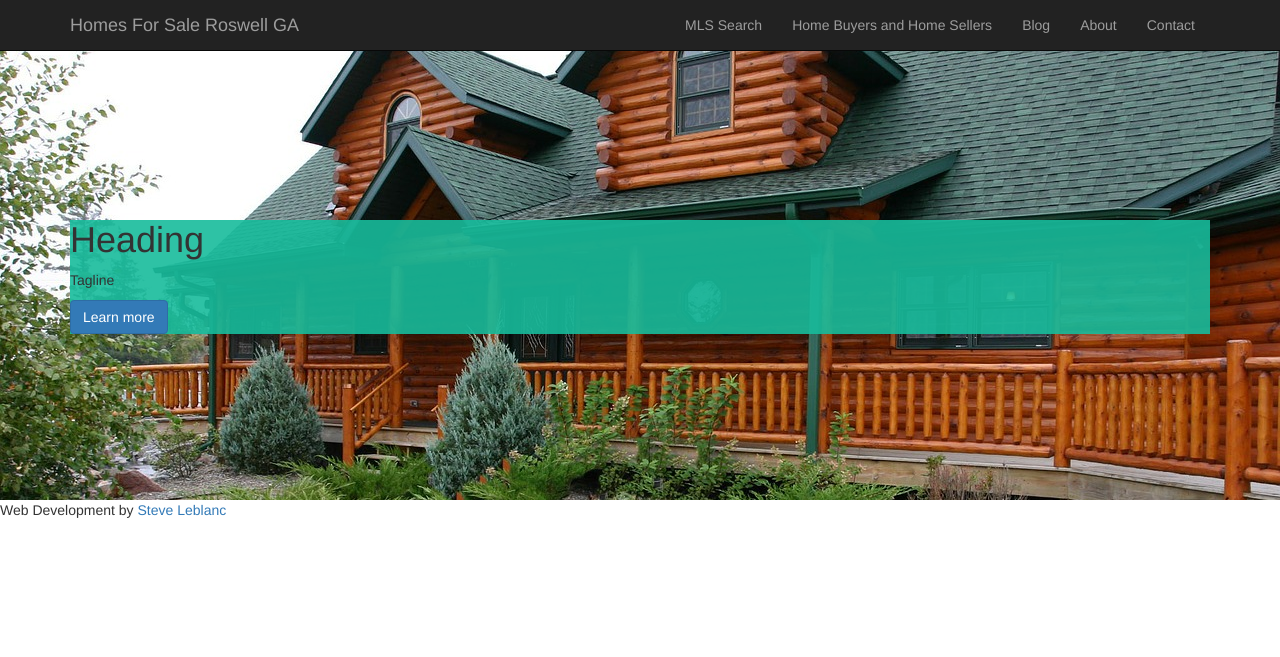
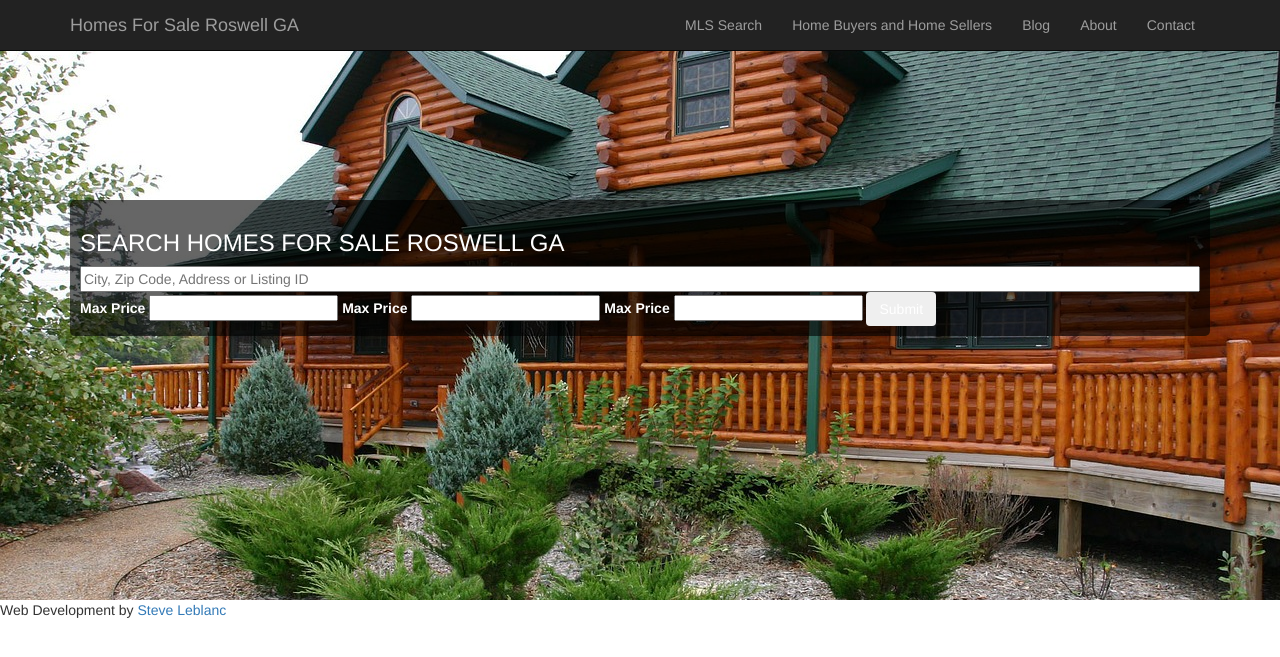
Before and after one commit to steveleblanc/homesforsaleroswellga, a PHP site: page / in a window 1280 px wide. Shown: the top 657 px of the page. Run offline with PHP 8.4, Linux system fonts and the light colour scheme.

Commit message:
working on main mls search box style

```diff
--- a/public_html/css/custom.css
+++ b/public_html/css/custom.css
@@ -4,20 +4,28 @@
     -moz-background-size: cover;
     -o-background-size: cover;
     background-size: cover;
-    height: 500px;
+    height: 600px;
 padding-top: 200px;
 }
 .jumbotron {
 	height: 500px;
 padding-top: 200px;
 }
+.container {
+	position: relative;
+}
 .mls-search {
-    position: relative;
+    /*position: absolute;*/
     width: 100%;
+    border-radius: 5px;
     margin-right: auto;
   margin-left: auto;
-padding-top: 0px;
-background: rgba(24, 188, 156, 0.9);
+  /*top: 50%;*/
+  min-height: 125px;
+  /*margin-top: -50px;*/
+background: rgba(0, 0, 0, 0.6);
+padding: 10px;
+color: #fff;
 }
 
 /*@media screen and (min-width: 768px){
@@ -25,3 +33,10 @@ background: rgba(24, 188, 156, 0.9);
     padding-top: 200px;
 }
 }*/
+
+.form-address {
+	width: 100%;
+}
+.form-price {
+	/*display: inline-block;*/
+}
--- a/public_html/index.html
+++ b/public_html/index.html
@@ -47,14 +47,20 @@
   <script charset="UTF-8" type="text/javascript" class="IDX-quicksearchWrapper" src="/quicksearchjs.php?widgetid=25188"></script>
   </div> -->
     <div class="container">
-      <div class="mls-search">
-      <h1>Heading</h1>
-      <p>Tagline</p>
-      <p>
-        <a class="btn btn-primary btn-large">
-          Learn more
-        </a>
-      </p>
+        <div class="mls-search">
+        <form class="">
+          <fieldset>
+            <h3>SEARCH HOMES FOR SALE ROSWELL GA</h3>
+            <input type="text" class="form-address" placeholder="City, Zip Code, Address or Listing ID">
+            <label>Max Price</label>
+            <input type="text" class="form-price">
+            <label>Max Price</label>
+            <input type="text" class="form-price">
+            <label>Max Price</label>
+            <input type="text" class="form-price">
+            <button type="submit" class="btn btn-outline">Submit</button>
+          </fieldset>
+        </form>
       </div><!-- mls-search -->
     </div><!-- mls-search -->
 </div><!-- my-jumbo -->
```
